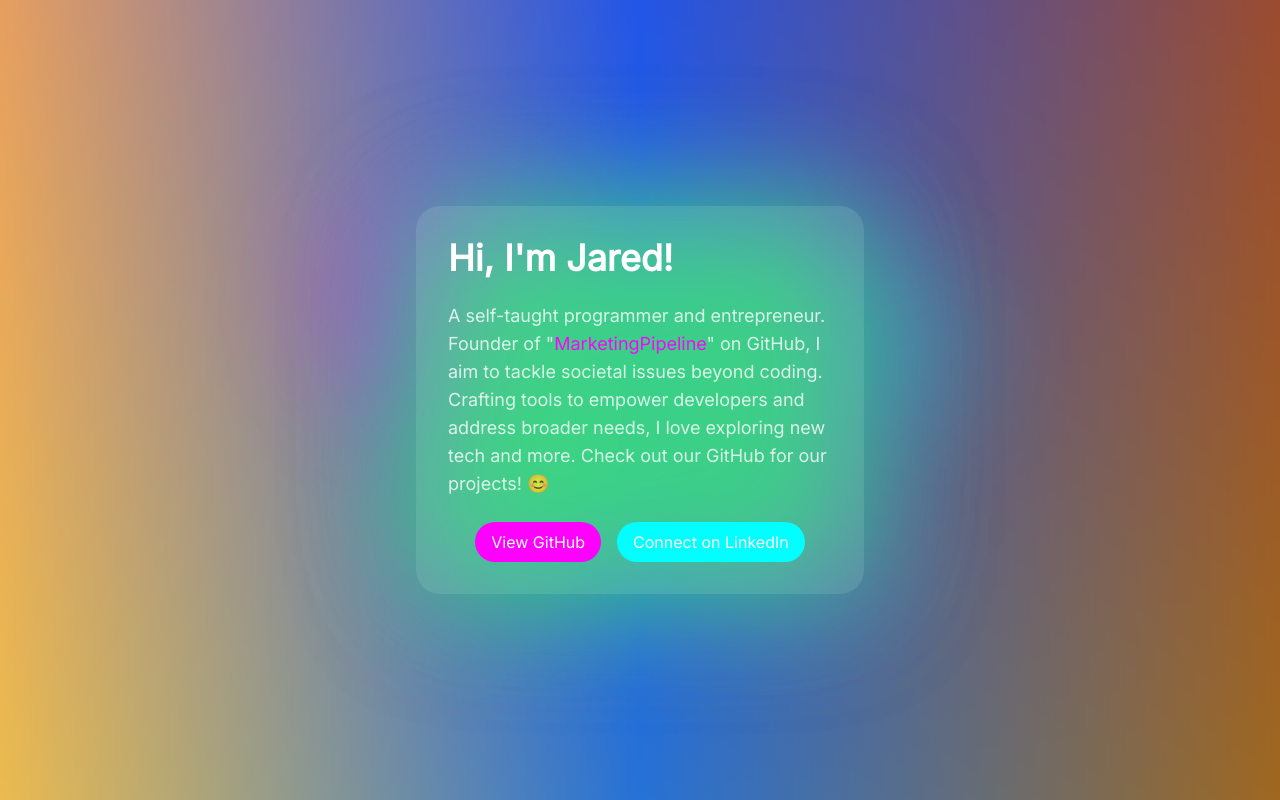
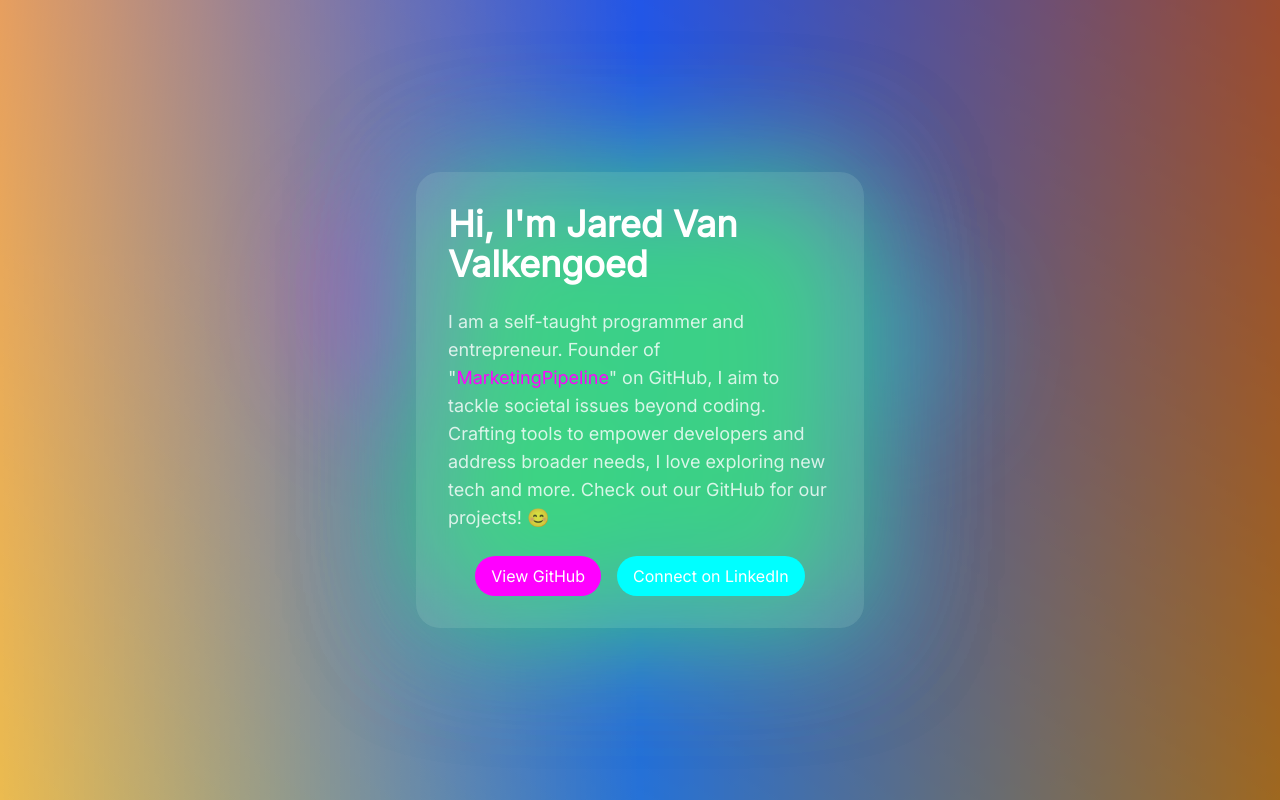
Before and after one commit to MarketingPip/MarketingPip.github.io, a plain HTML site: page index.html in a window 1280 px wide. Drawn offline with nearby package versions, Linux system fonts and the light colour scheme.

Commit message:
Update index.html

```diff
--- a/index.html
+++ b/index.html
@@ -56,10 +56,10 @@
                     <div class="absolute top-0 left-0 w-full h-full bg-[#00ff00] rounded-3xl opacity-30 blur-3xl animate-pulse" data-id="14"></div>
                     <div class="relative z-10 bg-white/10 backdrop-blur-lg rounded-3xl p-8 space-y-6 " data-id="15">
                         <h1 class="text-4xl font-bold text-white" data-id="16">
-                            Hi, I'm Jared!
+                            Hi, I'm Jared Van Valkengoed
                         </h1>
                         <p class="text-lg text-white/80 font-medium transform" data-id="17">
-                            A self-taught programmer and entrepreneur. Founder of "<a href="https://github.com/MarketingPipeline" class="text-[#ff00ff]">MarketingPipeline</a>" on GitHub, I aim to tackle societal issues beyond coding. Crafting tools to empower developers and address broader needs, I love exploring new tech and more. Check out our GitHub for our projects! 😊
+                            I am a self-taught programmer and entrepreneur. Founder of "<a href="https://github.com/MarketingPipeline" class="text-[#ff00ff]">MarketingPipeline</a>" on GitHub, I aim to tackle societal issues beyond coding. Crafting tools to empower developers and address broader needs, I love exploring new tech and more. Check out our GitHub for our projects! 😊
                         </p>
                         <div class="flex justify-center space-x-4" data-id="18"><a href="https://github.com/MarketingPipeline"><button class="bg-[#ff00ff] text-white font-medium py-2 px-4 rounded-full hover:scale-105 transition-transform" data-id="19">
                                 View GitHub
```
